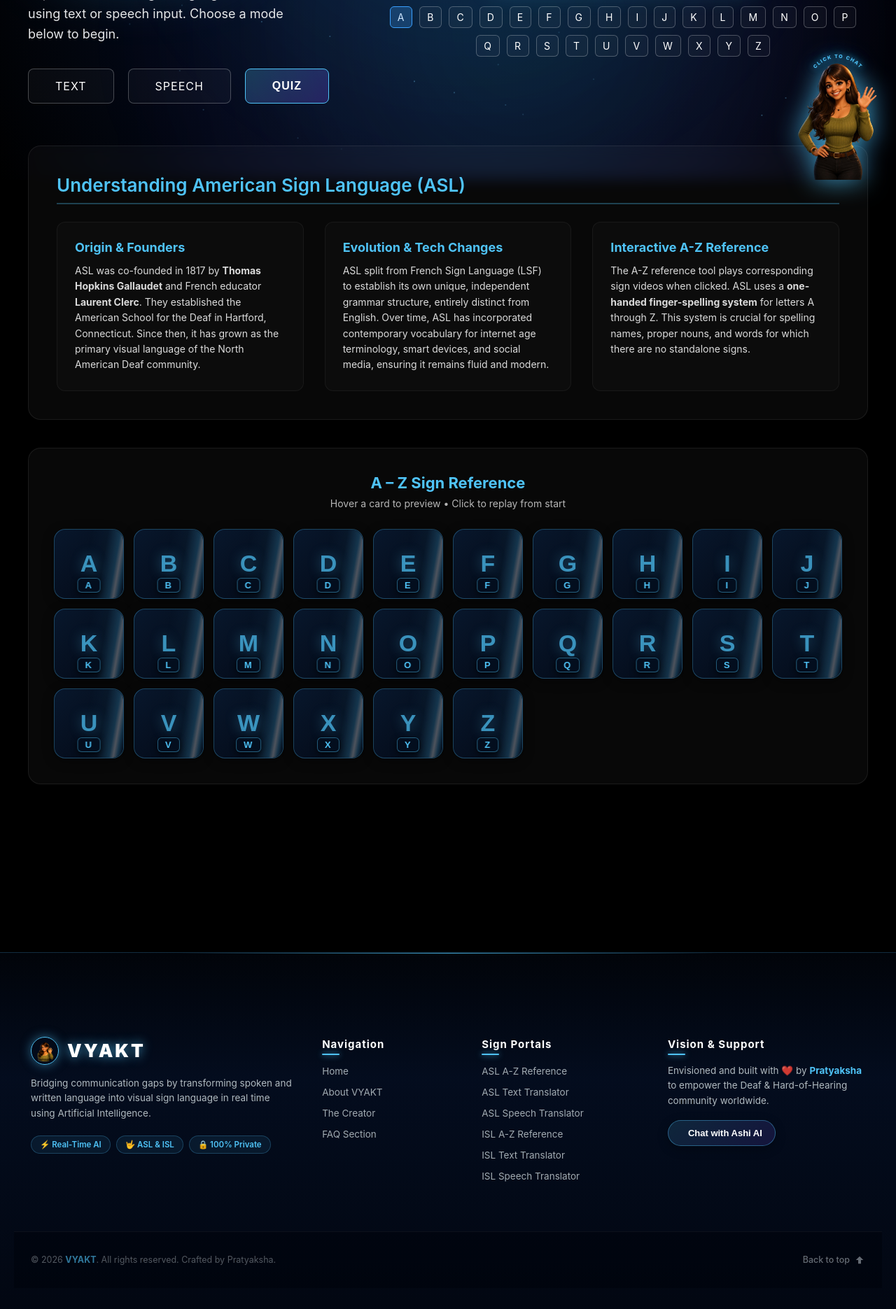
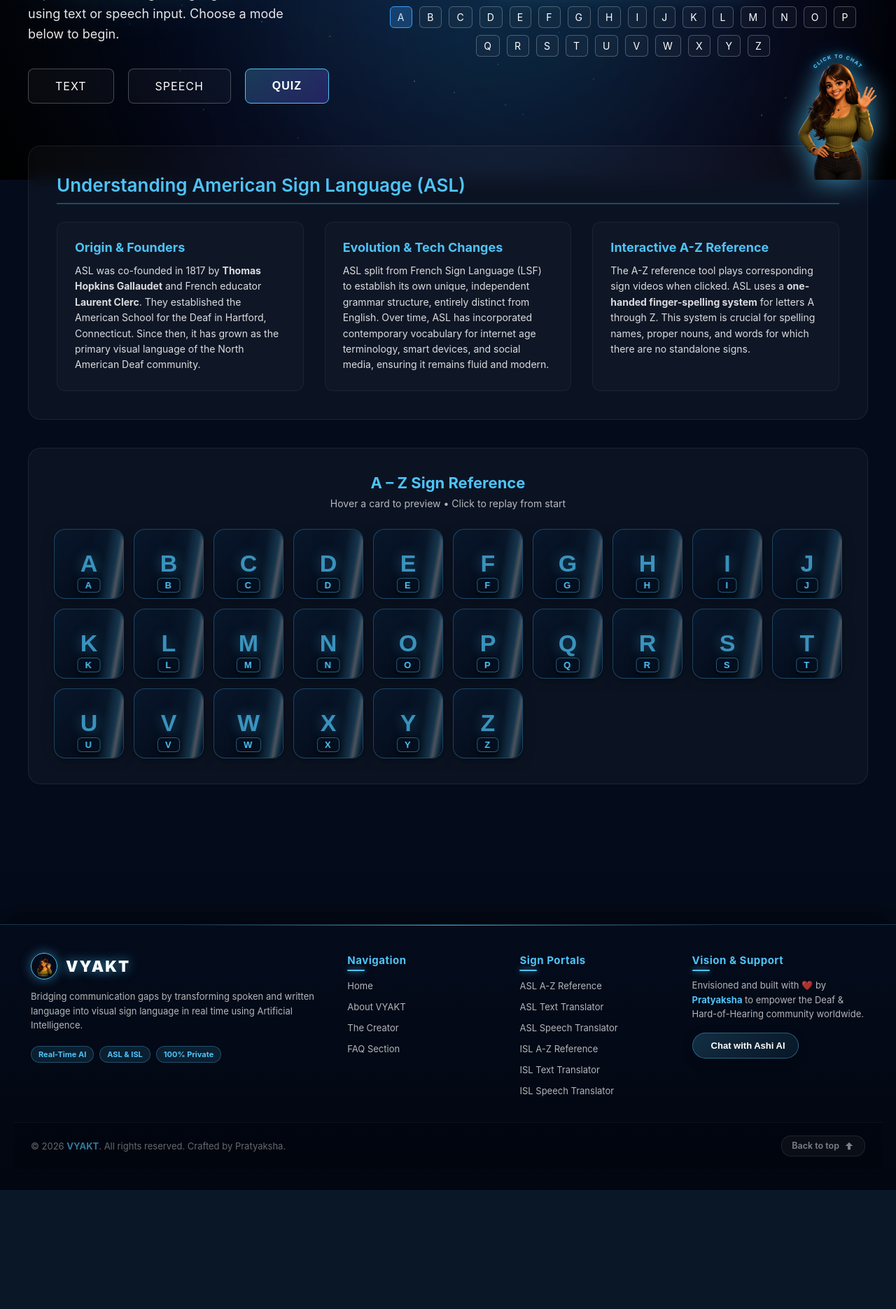
Before and after one commit to pratyaksha0612/Text-Speech-to-ASL-ISL, a Flask app: page /asl in a window 1280 px wide. Shown: the part 543-2414 px from the top of the page at 70% size. After the commit the page ends 2244 px from the top, so only its background shows below. Run offline with Flask 2, Linux system fonts and the light colour scheme.

Commit message:
Fix footer alignment and style footer-bottom bar anchored flush at page bottom with flexbox container

```diff
--- a/static/style.css
+++ b/static/style.css
@@ -20,19 +20,20 @@
 }
 
 body {
-
     margin: 0;
     font-family: 'Inter', 'Segoe UI', sans-serif;
     color: white;
-    background: black;
-
+    background: #040c1c;
     overflow-x: hidden;
     overflow-y: auto;
-
-}
-
-main{
-display:block !important;
+    min-height: 100vh;
+    display: flex;
+    flex-direction: column;
+}
+
+main {
+    flex: 1 0 auto;
+    width: 100%;
 }
 
 .about-page{
@@ -3033,3 +3034,192 @@
     border-color: #4fc3f7;
     box-shadow: 0 0 12px rgba(79, 195, 247, 0.7);
 }
+
+/* ================= FOOTER & FOOTER BOTTOM STYLES ================= */
+.footer {
+    width: 100%;
+    background: linear-gradient(180deg, rgba(4, 12, 28, 0.96) 0%, rgba(2, 6, 16, 0.99) 100%);
+    border-top: 1px solid rgba(79, 195, 247, 0.25);
+    box-shadow: 0 -15px 40px rgba(0, 0, 0, 0.6);
+    position: relative;
+    z-index: 10;
+    margin-top: 60px;
+    padding-top: 40px;
+    box-sizing: border-box;
+}
+
+.footer-container {
+    max-width: 1200px;
+    margin: 0 auto;
+    padding: 0 24px 36px;
+    display: grid;
+    grid-template-columns: 2fr 1fr 1fr 1.2fr;
+    gap: 40px;
+}
+
+@media (max-width: 900px) {
+    .footer-container {
+        grid-template-columns: 1fr 1fr;
+    }
+}
+
+@media (max-width: 580px) {
+    .footer-container {
+        grid-template-columns: 1fr;
+    }
+}
+
+.footer-brand {
+    display: flex;
+    flex-direction: column;
+    gap: 14px;
+}
+
+.footer-logo {
+    display: flex;
+    align-items: center;
+    gap: 12px;
+    text-decoration: none;
+}
+
+.footer-logo-img {
+    width: 36px;
+    height: 36px;
+    object-fit: contain;
+}
+
+.footer-logo-text {
+    font-size: 22px;
+    font-weight: 900;
+    letter-spacing: 2px;
+    color: #ffffff;
+}
+
+.footer-tagline {
+    font-size: 13px;
+    color: rgba(255, 255, 255, 0.7);
+    line-height: 1.6;
+    margin: 0;
+}
+
+.footer-badges {
+    display: flex;
+    gap: 8px;
+    flex-wrap: wrap;
+    margin-top: 4px;
+}
+
+.footer-badge {
+    background: rgba(79, 195, 247, 0.12);
+    border: 1px solid rgba(79, 195, 247, 0.3);
+    color: #4fc3f7;
+    font-size: 11px;
+    font-weight: 700;
+    padding: 4px 10px;
+    border-radius: 12px;
+}
+
+.footer-col-title {
+    font-size: 15px;
+    font-weight: 700;
+    color: #4fc3f7;
+    margin: 0 0 16px;
+    letter-spacing: 0.5px;
+}
+
+.footer-links {
+    list-style: none;
+    padding: 0;
+    margin: 0;
+    display: flex;
+    flex-direction: column;
+    gap: 10px;
+}
+
+.footer-links a {
+    color: rgba(255, 255, 255, 0.7);
+    text-decoration: none;
+    font-size: 13px;
+    transition: color 0.2s ease, transform 0.2s ease;
+    display: inline-block;
+}
+
+.footer-links a:hover {
+    color: #4fc3f7;
+    transform: translateX(4px);
+}
+
+.footer-creator-text {
+    font-size: 13px;
+    color: rgba(255, 255, 255, 0.7);
+    line-height: 1.6;
+    margin: 0 0 16px;
+}
+
+.footer-ashi-btn {
+    background: linear-gradient(135deg, rgba(79, 195, 247, 0.2), rgba(79, 195, 247, 0.08));
+    border: 1px solid rgba(79, 195, 247, 0.4);
+    color: #ffffff;
+    padding: 10px 18px;
+    border-radius: 20px;
+    font-size: 13px;
+    font-weight: 700;
+    cursor: pointer;
+    display: inline-flex;
+    align-items: center;
+    gap: 8px;
+    transition: all 0.2s ease;
+}
+
+.footer-ashi-btn:hover {
+    background: #4fc3f7;
+    color: #040c1c;
+    box-shadow: 0 0 20px rgba(79, 195, 247, 0.6);
+}
+
+/* FOOTER BOTTOM BAR - FULL WIDTH ANCHORED FLUSH */
+.footer-bottom {
+    width: 100%;
+    background: rgba(2, 6, 14, 0.98);
+    border-top: 1px solid rgba(255, 255, 255, 0.08);
+    padding: 18px 0;
+    margin: 0;
+    box-sizing: border-box;
+}
+
+.footer-bottom-container {
+    max-width: 1200px;
+    margin: 0 auto;
+    padding: 0 24px;
+    display: flex;
+    align-items: center;
+    justify-content: space-between;
+    font-size: 13px;
+    color: rgba(255, 255, 255, 0.65);
+}
+
+.footer-bottom-container p {
+    margin: 0;
+}
+
+.back-to-top-btn {
+    display: inline-flex;
+    align-items: center;
+    gap: 6px;
+    color: rgba(255, 255, 255, 0.8);
+    text-decoration: none;
+    font-size: 12.5px;
+    font-weight: 600;
+    padding: 6px 14px;
+    background: rgba(255, 255, 255, 0.06);
+    border: 1px solid rgba(255, 255, 255, 0.15);
+    border-radius: 14px;
+    transition: all 0.2s ease;
+}
+
+.back-to-top-btn:hover {
+    background: rgba(79, 195, 247, 0.2);
+    border-color: #4fc3f7;
+    color: #4fc3f7;
+    transform: translateY(-2px);
+}
--- a/templates/base.html
+++ b/templates/base.html
@@ -23,7 +23,8 @@
             </h3>
             <div
                 style="background:linear-gradient(145deg, #091a33 0%, #040914 100%);border-radius:16px;overflow:hidden;width:100%;aspect-ratio:1;margin:0 auto;border:1px solid rgba(79,195,247,.4);box-shadow:0 0 25px rgba(79,195,247,.2);">
-                <video id="translationVideo" style="width:100%;height:100%;background:transparent;display:block;object-fit:cover;"></video>
+                <video id="translationVideo"
+                    style="width:100%;height:100%;background:transparent;display:block;object-fit:cover;"></video>
             </div>
             <div id="currentSignLabel"
                 style="margin-top:14px;font-size:19px;color:#4fc3f7;font-weight:700;text-transform:uppercase;min-height:24px;letter-spacing:1px;">
@@ -69,12 +70,13 @@
                     <span class="footer-logo-text">VYAKT</span>
                 </a>
                 <p class="footer-tagline">
-                    Bridging communication gaps by transforming spoken and written language into visual sign language in real time using Artificial Intelligence.
+                    Bridging communication gaps by transforming spoken and written language into visual sign language in
+                    real time using Artificial Intelligence.
                 </p>
                 <div class="footer-badges">
-                    <span class="footer-badge">⚡ Real-Time AI</span>
-                    <span class="footer-badge">🤟 ASL &amp; ISL</span>
-                    <span class="footer-badge">🔒 100% Private</span>
+                    <span class="footer-badge">Real-Time AI</span>
+                    <span class="footer-badge">ASL &amp; ISL</span>
+                    <span class="footer-badge">100% Private</span>
                 </div>
             </div>
 
@@ -106,7 +108,8 @@
             <div class="footer-col">
                 <h4 class="footer-col-title">Vision &amp; Support</h4>
                 <p class="footer-creator-text">
-                    Envisioned and built with ❤️ by <strong>Pratyaksha</strong> to empower the Deaf &amp; Hard-of-Hearing community worldwide.
+                    Envisioned and built with ❤️ by <strong>Pratyaksha</strong> to empower the Deaf &amp;
+                    Hard-of-Hearing community worldwide.
                 </p>
                 <button class="footer-ashi-btn" onclick="openAshi()">
                     <span class="pulse-dot"></span>
@@ -122,7 +125,7 @@
                 <a href="#top" class="back-to-top-btn">
                     <span>Back to top</span>
                     <svg viewBox="0 0 24 24" width="16" height="16" fill="currentColor">
-                        <path d="M12 4l-8 8h5v8h6v-8h5z"/>
+                        <path d="M12 4l-8 8h5v8h6v-8h5z" />
                     </svg>
                 </a>
             </div>
@@ -931,7 +934,7 @@
 
             const badge = document.getElementById('quizSystemBadge');
             if (badge) {
-                badge.textContent = quizCurrentDataset === 'asl' ? '🤟 ASL Question' : '🇮🇳 ISL Question';
+                badge.textContent = quizCurrentDataset === 'asl' ? 'ASL Question' : 'ISL Question';
                 badge.style.background = quizCurrentDataset === 'asl' ? 'rgba(79, 195, 247, 0.15)' : 'rgba(255, 152, 0, 0.15)';
                 badge.style.color = quizCurrentDataset === 'asl' ? '#4fc3f7' : '#ffb74d';
                 badge.style.borderColor = quizCurrentDataset === 'asl' ? 'rgba(79, 195, 247, 0.4)' : 'rgba(255, 152, 0, 0.4)';
@@ -1088,7 +1091,9 @@
         <div class="quiz-modal-card">
             <div class="quiz-modal-header">
                 <div style="display:flex;align-items:center;gap:10px;">
-                    <span id="quizSystemBadge" style="background:rgba(79,195,247,0.15);border:1px solid rgba(79,195,247,0.4);padding:4px 12px;border-radius:14px;font-size:12px;font-weight:700;color:#4fc3f7;">ASL Question</span>
+                    <span id="quizSystemBadge"
+                        style="background:rgba(79,195,247,0.15);border:1px solid rgba(79,195,247,0.4);padding:4px 12px;border-radius:14px;font-size:12px;font-weight:700;color:#4fc3f7;">ASL
+                        Question</span>
                     <h3 style="margin:0;font-size:18px;color:#fff;">Sign Practice Quiz</h3>
                 </div>
                 <div class="quiz-score-board">
@@ -1104,7 +1109,9 @@
                 </div>
                 <p id="quizFeedback" class="quiz-feedback-text">Which letter (A-Z) is being signed above?</p>
                 <div id="quizOptionsRow" class="quiz-options-grid"></div>
-                <div id="quizTeachingCard" style="display:none;margin-top:14px;background:rgba(4,14,32,0.95);border:1px solid rgba(255,183,77,0.4);border-radius:14px;padding:14px;text-align:center;"></div>
+                <div id="quizTeachingCard"
+                    style="display:none;margin-top:14px;background:rgba(4,14,32,0.95);border:1px solid rgba(255,183,77,0.4);border-radius:14px;padding:14px;text-align:center;">
+                </div>
             </div>
         </div>
     </div>
```
Lines whose indentation alone changed are shown as unchanged.
